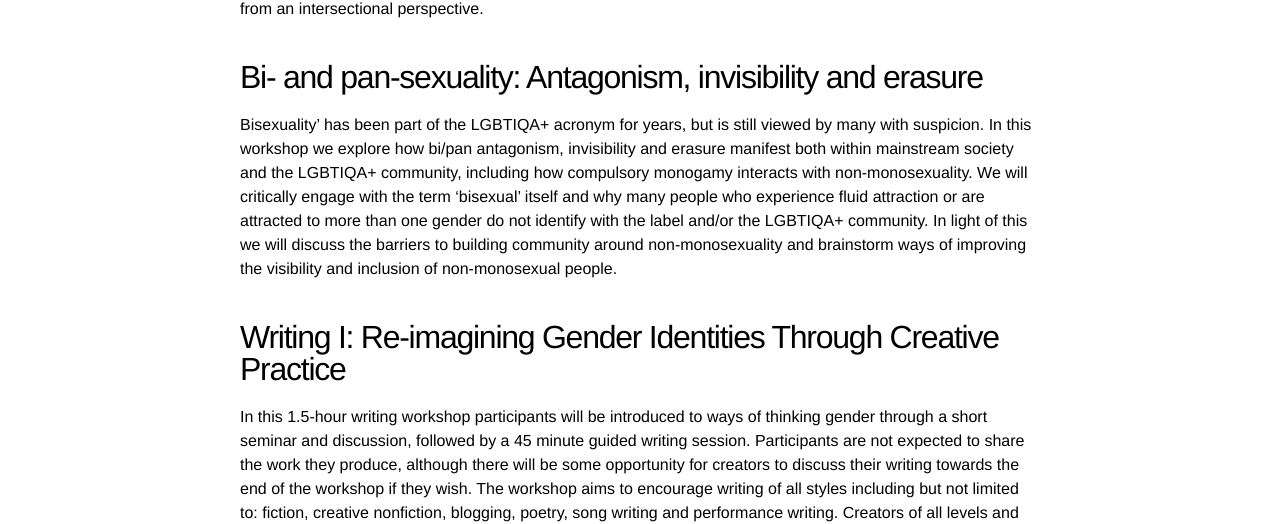
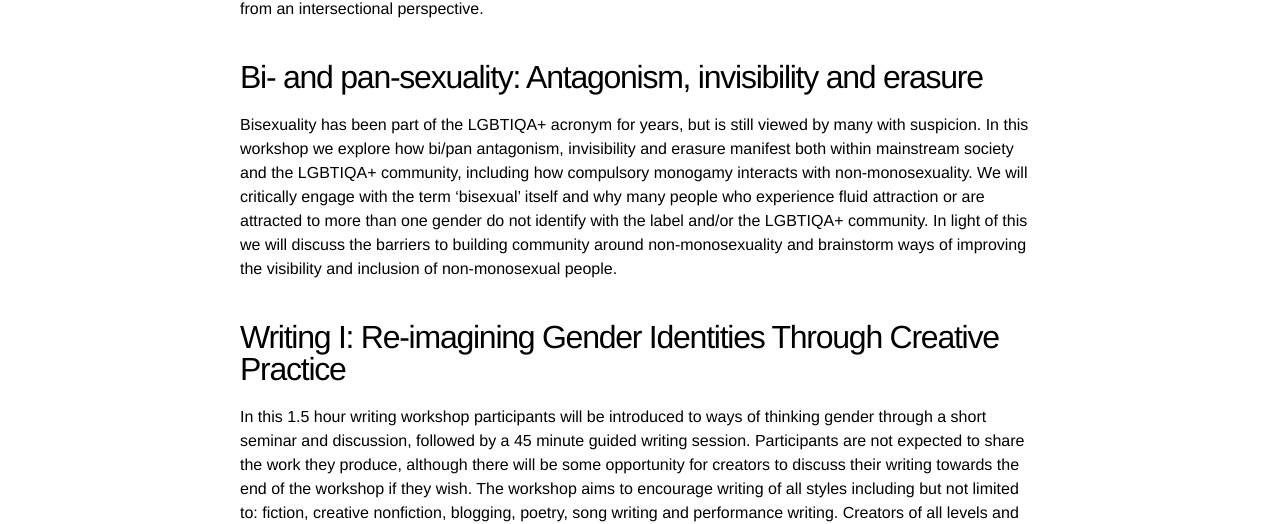
Before and after one commit to QueerCollaborations2015/website, a Jekyll site: the page built from workshops.md, in a window 1280 px wide. Shown: the part 361-885 px from the top of the page. Built offline with Jekyll 4.4.1, drawn with Linux system fonts in a browser that asks for light colours; some of the changed text lies outside the part shown.

Commit message:
Small punctuation fix

```diff
--- a/workshops.md
+++ b/workshops.md
@@ -14,11 +14,11 @@ Teaching how to make spaces inclusive and supportive of sex workers, dispelling
 
 ## Bi- and pan-sexuality: Antagonism, invisibility and erasure
 
-Bisexuality' has been part of the LGBTIQA+ acronym for years, but is still viewed by many with suspicion. In this workshop we explore how bi/pan antagonism, invisibility and erasure manifest both within mainstream society and the LGBTIQA+ community, including how compulsory monogamy interacts with non-monosexuality. We will critically engage with the term 'bisexual' itself and why many people who experience fluid attraction or are attracted to more than one gender do not identify with the label and/or the LGBTIQA+ community. In light of this we will discuss the barriers to building community around non-monosexuality and brainstorm ways of improving the visibility and inclusion of non-monosexual people.
+Bisexuality has been part of the LGBTIQA+ acronym for years, but is still viewed by many with suspicion. In this workshop we explore how bi/pan antagonism, invisibility and erasure manifest both within mainstream society and the LGBTIQA+ community, including how compulsory monogamy interacts with non-monosexuality. We will critically engage with the term 'bisexual' itself and why many people who experience fluid attraction or are attracted to more than one gender do not identify with the label and/or the LGBTIQA+ community. In light of this we will discuss the barriers to building community around non-monosexuality and brainstorm ways of improving the visibility and inclusion of non-monosexual people.
 
 ## Writing I: Re-imagining Gender Identities Through Creative Practice
 
-In this 1.5-hour writing workshop participants will be introduced to ways of thinking gender through a short seminar and discussion, followed by a 45 minute guided writing session. Participants are not expected to share the work they produce, although there will be some opportunity for creators to discuss their writing towards the end of the workshop if they wish.  The workshop aims to encourage writing of all styles including but not limited to: fiction, creative nonfiction, blogging, poetry, song writing and performance writing. Creators of all levels and styles are welcome.  Please bring along a pen and some paper.
+In this 1.5 hour writing workshop participants will be introduced to ways of thinking gender through a short seminar and discussion, followed by a 45 minute guided writing session. Participants are not expected to share the work they produce, although there will be some opportunity for creators to discuss their writing towards the end of the workshop if they wish.  The workshop aims to encourage writing of all styles including but not limited to: fiction, creative nonfiction, blogging, poetry, song writing and performance writing. Creators of all levels and styles are welcome.  Please bring along a pen and some paper.
 
 ## The Story Is Out
 
```
